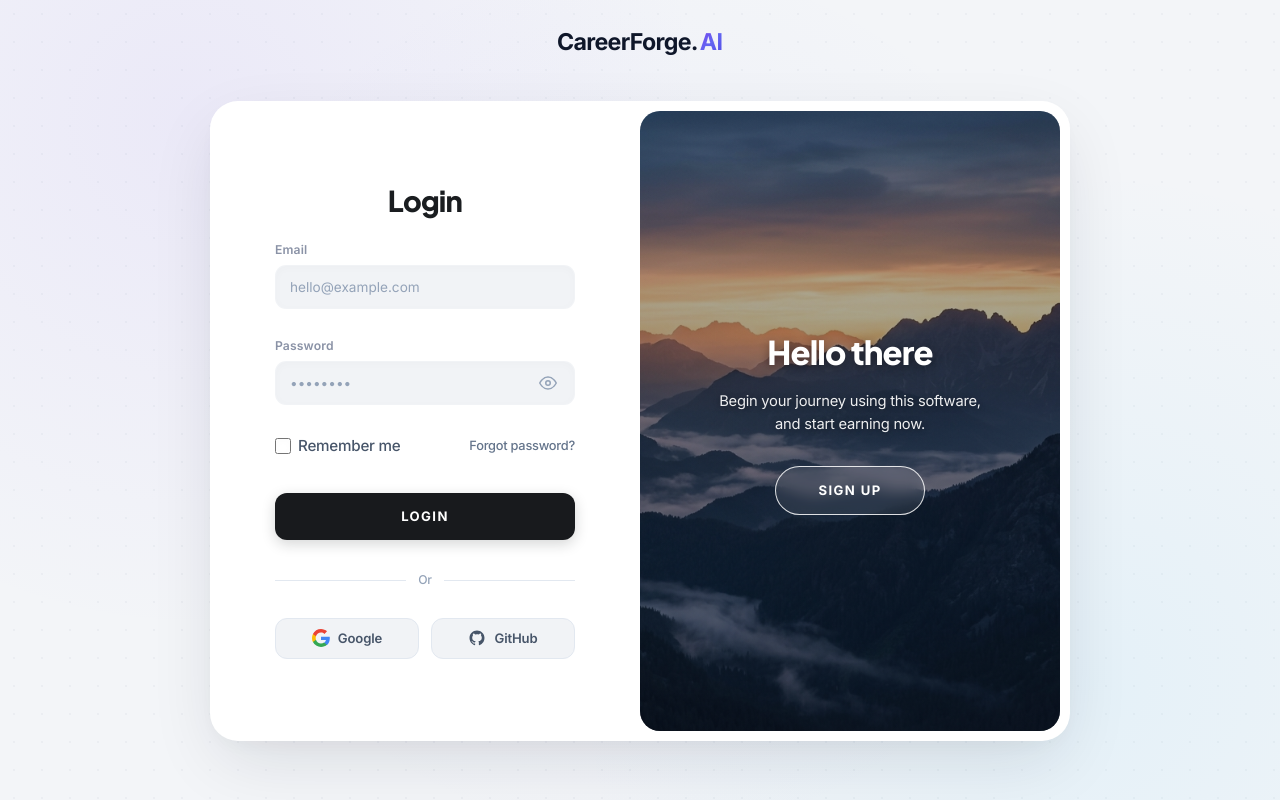
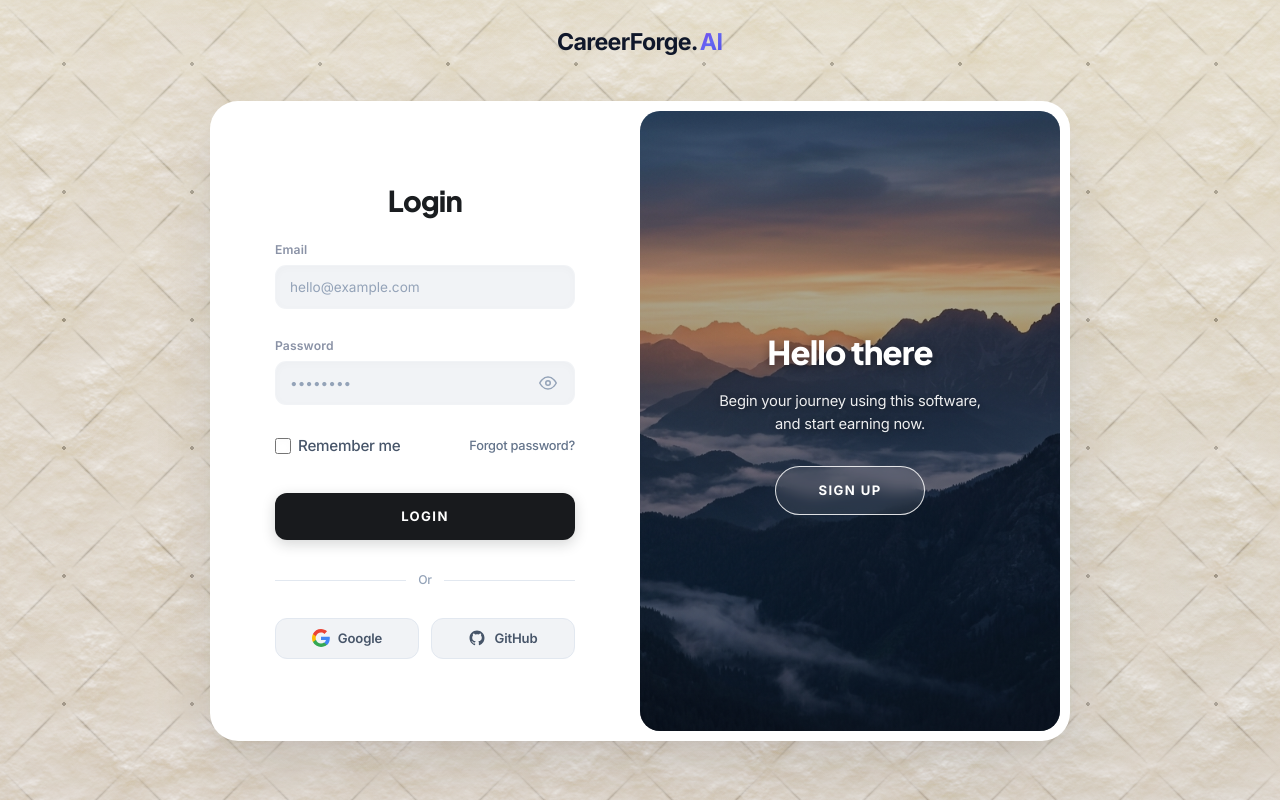
Before and after one commit to arunkumarbanaji6116-arch/resume-analyzer, a Flask app: page /login in a window 1280 px wide. Run offline with Flask 3, Linux system fonts and the light colour scheme; parts of the project's set-up code (start-up, migrations or seed data) failed here and were passed over.

Commit message:
feat(ui): add void texture and geometric grid background pattern to login page

```diff
--- a/templates/login.html
+++ b/templates/login.html
@@ -303,9 +303,109 @@
     .dark .password-toggle-btn:hover {
       color: #a5b4fc !important;
     }
+
+    /* ================= LOGIN PATTERN BACKGROUND (Login Page Only) ================= */
+    .login-pattern-bg {
+      position: fixed;
+      inset: 0;
+      width: 100vw;
+      height: 100vh;
+      overflow: hidden;
+      z-index: 0;
+      pointer-events: none;
+    }
+
+    .login-pattern-bg .login-pattern-container {
+      position: absolute;
+      inset: 0;
+      background: radial-gradient(circle, #777777 2px, transparent 2px),
+        radial-gradient(circle, #eaeaea 10px, transparent 32px),
+        linear-gradient(
+          -45deg,
+          #eaeaea 0%,
+          transparent 49%,
+          transparent 50%,
+          transparent 51%,
+          #eaeaea 100%
+        ),
+        linear-gradient(
+          45deg,
+          #eaeaea 0%,
+          transparent 49%,
+          #777777 50%,
+          transparent 51%,
+          #eaeaea 100%
+        ),
+        linear-gradient(-45deg, transparent 49%, #777777 50%, transparent 51%);
+      background-size: 8rem 8rem;
+      background-repeat: repeat;
+    }
+
+    .login-pattern-bg .login-pattern-paper {
+      position: absolute;
+      top: 0;
+      left: 0;
+      width: 100%;
+      height: 100%;
+      filter: url(#void-texture);
+      background: linear-gradient(
+        to bottom,
+        rgba(194, 167, 87, 0.241) 0%,
+        rgba(162, 125, 55, 0.255) 100%
+      );
+      background-size: cover;
+    }
+
+    .auth-header,
+    .auth-wrapper {
+      position: relative;
+      z-index: 1;
+    }
   </style>
 </head>
 <body class="auth-body">
+  <!-- ================= VOID PATTERN BACKGROUND (Login Page Only) ================= -->
+  <div class="login-pattern-bg" aria-hidden="true">
+    <div class="login-pattern-container"></div>
+    <div class="login-pattern-paper">
+      <span class="orbit-overlay"></span>
+      <svg class="texture-filter" style="position: absolute; width: 0; height: 0; pointer-events: none;">
+        <defs>
+          <filter id="void-texture">
+            <feTurbulence seed="5" result="noise1" numOctaves="8" baseFrequency="0.015" type="fractalNoise"></feTurbulence>
+            <feTurbulence seed="2" result="noise2" numOctaves="8" baseFrequency="0.015" type="fractalNoise"></feTurbulence>
+            <feMerge result="noise">
+              <feMergeNode in="noise1"></feMergeNode>
+              <feMergeNode in="noise1"></feMergeNode>
+              <feMergeNode in="noise2"></feMergeNode>
+            </feMerge>
+            <feGaussianBlur result="blur" stdDeviation="0" in="noise"></feGaussianBlur>
+            <feSpecularLighting result="specular" lightingColor="#ffffff" specularExponent="20" specularConstant="1" surfaceScale="3" in="blur">
+              <feDistantLight elevation="45" azimuth="90"></feDistantLight>
+            </feSpecularLighting>
+            <feComposite result="lit" operator="over" in2="SourceGraphic" in="specular"></feComposite>
+            <feBlend mode="screen" in2="lit" in="SourceGraphic"></feBlend>
+          </filter>
+          <filter id="alt-void-texture">
+            <feTurbulence repeatCount="indefinite" dur="6s" values="0.015; 0.02; 0.015" attributeName="baseFrequency" seed="2" result="noise1" numOctaves="8" baseFrequency="0.015" type="fractalNoise"></feTurbulence>
+            <feTurbulence repeatCount="indefinite" dur="6s" values="0.015; 0.02; 0.015" attributeName="baseFrequency" seed="1" result="noise2" numOctaves="8" baseFrequency="0.015" type="fractalNoise"></feTurbulence>
+            <feMerge result="noise">
+              <feMergeNode in="noise1"></feMergeNode>
+              <feMergeNode in="noise1"></feMergeNode>
+              <feMergeNode in="noise2"></feMergeNode>
+            </feMerge>
+            <feGaussianBlur result="blur" stdDeviation="0" in="noise"></feGaussianBlur>
+            <feSpecularLighting result="specular" lightingColor="#ffeeff" specularExponent="20" specularConstant="1" surfaceScale="3" in="blur">
+              <feDistantLight elevation="45" azimuth="90"></feDistantLight>
+            </feSpecularLighting>
+            <feComposite result="lit" operator="over" in2="SourceGraphic" in="specular"></feComposite>
+            <feBlend mode="screen" in2="lit" in="SourceGraphic"></feBlend>
+          </filter>
+        </defs>
+      </svg>
+    </div>
+  </div>
+
   <!-- Minimalist Brand Header -->
   <header class="auth-header">
     <a class="brand auth-brand" href="/" title="CareerForge.AI · Career Development Platform">
```
